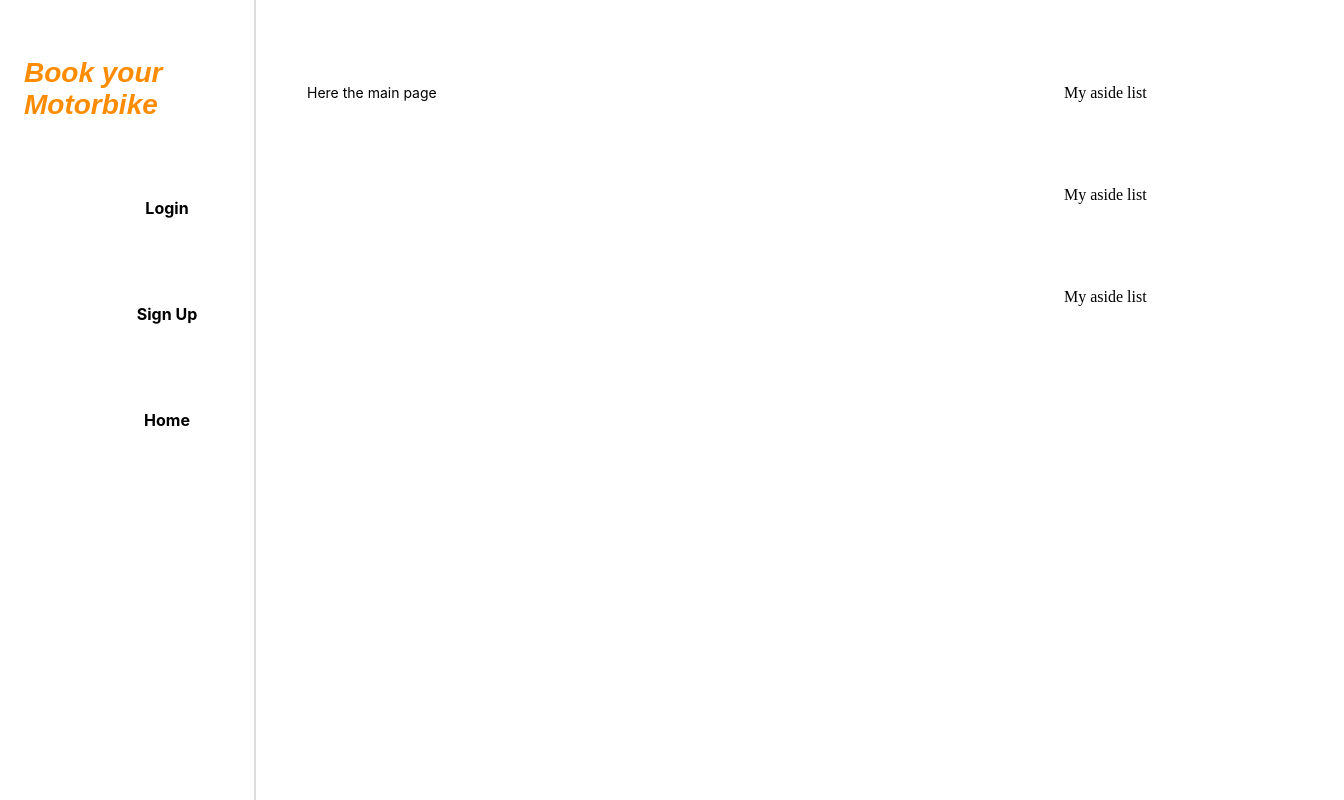
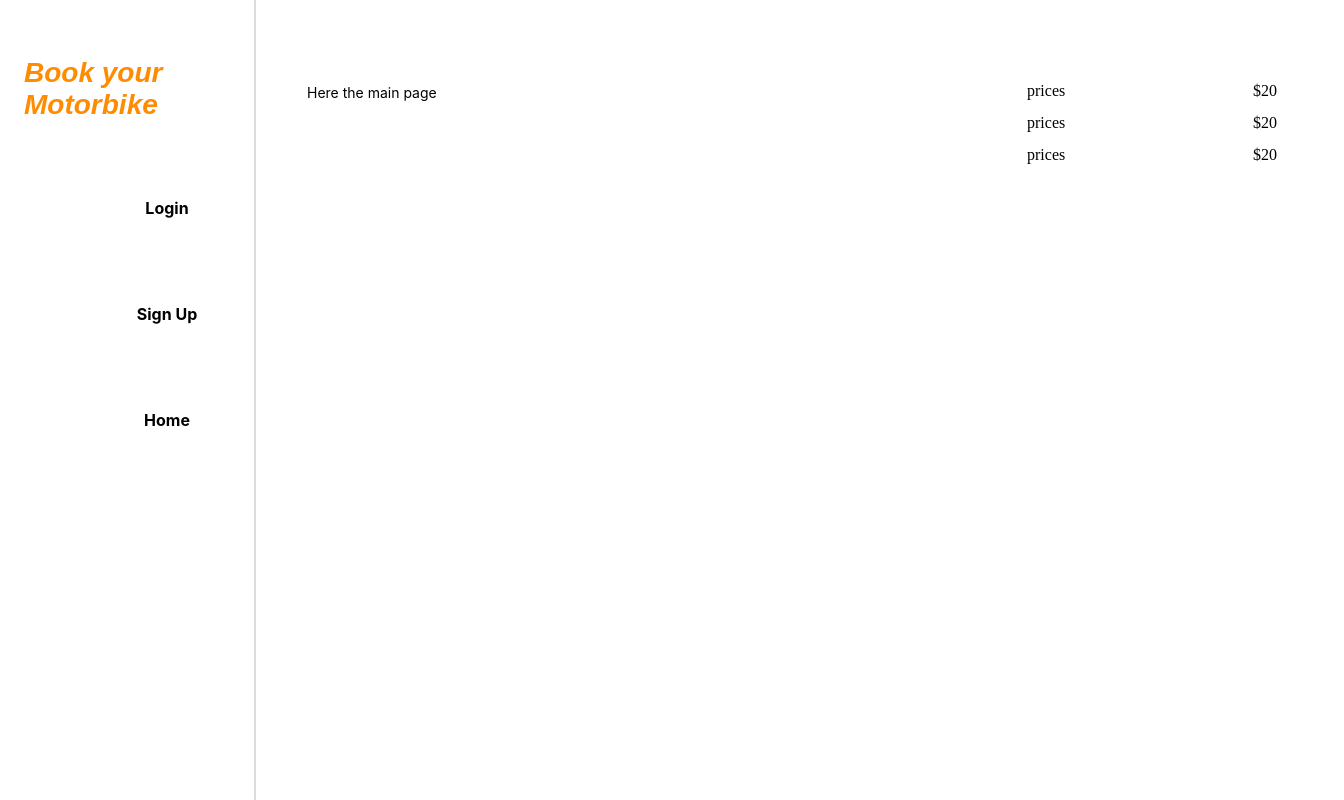
Before and after one commit to YannickZahinda/Motorbikes-app-frontend, a React (Create React App) app in the folder motorbike-frontend/: page / in a window 1280 px wide. Shown: the whole page, 1344 px wide, since content can reach past the window. Built offline with nearby package versions, Linux system fonts and the light colour scheme.

Commit message:
style homepage to replicate the given design

```diff
--- a/motorbike-frontend/src/components/home/home.css
+++ b/motorbike-frontend/src/components/home/home.css
@@ -1,7 +1,7 @@
 .main{
     display: grid;
     /* grid-template-columns: 1fr 3fr 1fr; */
-    grid-template-columns: 20% 60% 25%;
+    grid-template-columns: 20% 60% 20%;
     height: 100vh;
 }
 
@@ -17,8 +17,9 @@ main{
     font-size: 14px;
 }
 
-ul .side-list{
-    margin-top: 30%;
+.side-list-ul{
+    margin-top: 32%;
+    padding: 0;
 }
 
 li {
@@ -29,3 +30,9 @@ li {
     font-family: cursive;
     font-weight: 400;
 }
+
+.side-list-div{
+    display: flex;
+    justify-content: space-between;
+    margin: 14px 3px;
+}
--- a/motorbike-frontend/src/components/home/home.js
+++ b/motorbike-frontend/src/components/home/home.js
@@ -11,10 +11,19 @@ export const Home = () => (
             <p>Here the main page</p>
         </main>
         <aside>
-            <ul>
-                <li className='side-list'>My aside list</li>
-                <li className='side-list'>My aside list</li>
-                <li className='side-list'>My aside list</li>
+            <ul className='side-list-ul'>
+                <div className='side-list-div'>
+                <li className='side-list'>prices </li>
+                <li className='side-list'>$20</li>
+                </div>
+                <div className='side-list-div'>
+                <li className='side-list'>prices </li>
+                <li className='side-list'>$20</li>
+                </div>
+                <div className='side-list-div'>
+                <li className='side-list'>prices </li>
+                <li className='side-list'>$20</li>
+                </div>
             </ul>
         </aside>
     </div>
--- a/motorbike-frontend/src/components/navigation/Nav.css
+++ b/motorbike-frontend/src/components/navigation/Nav.css
@@ -43,4 +43,9 @@
 
 .nav-links-li:hover{
  background-color: lawngreen;
+
 }
+
+.nav-link:hover{
+ color: #fff;
+}
```
